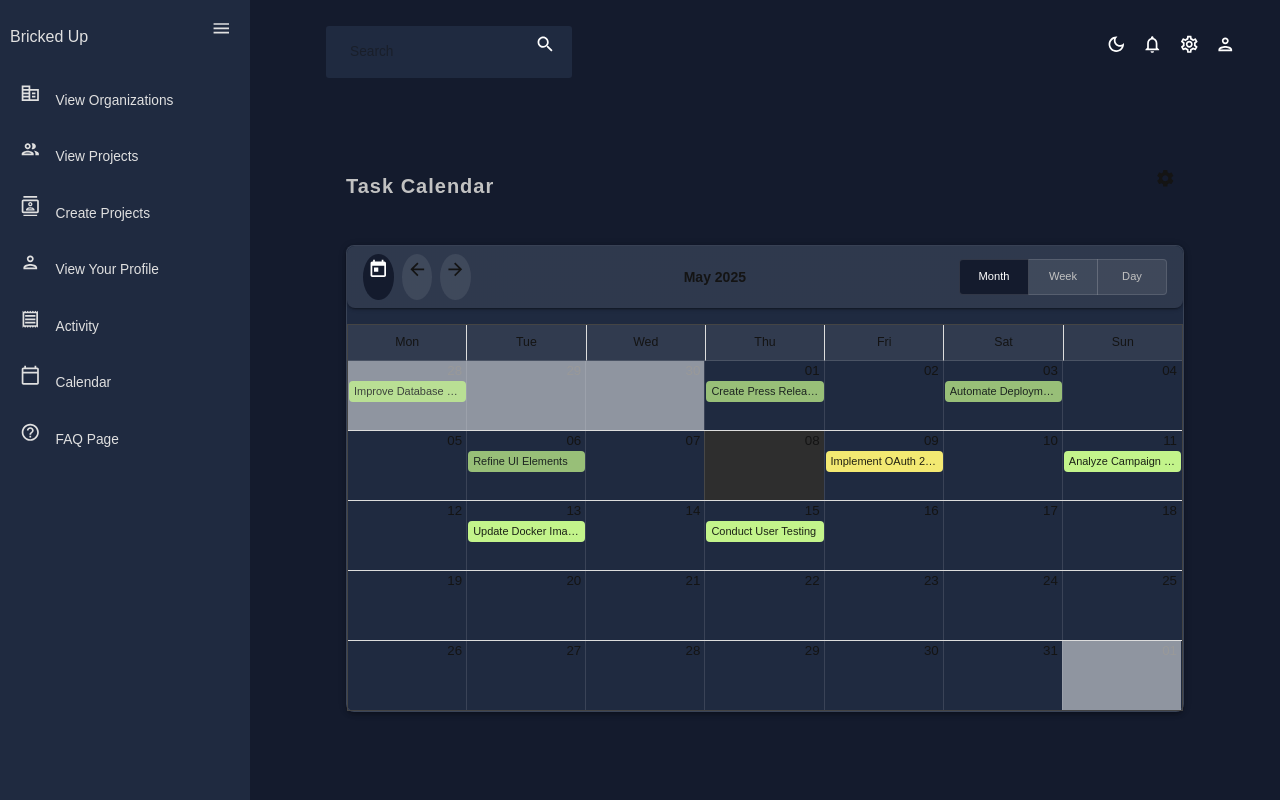
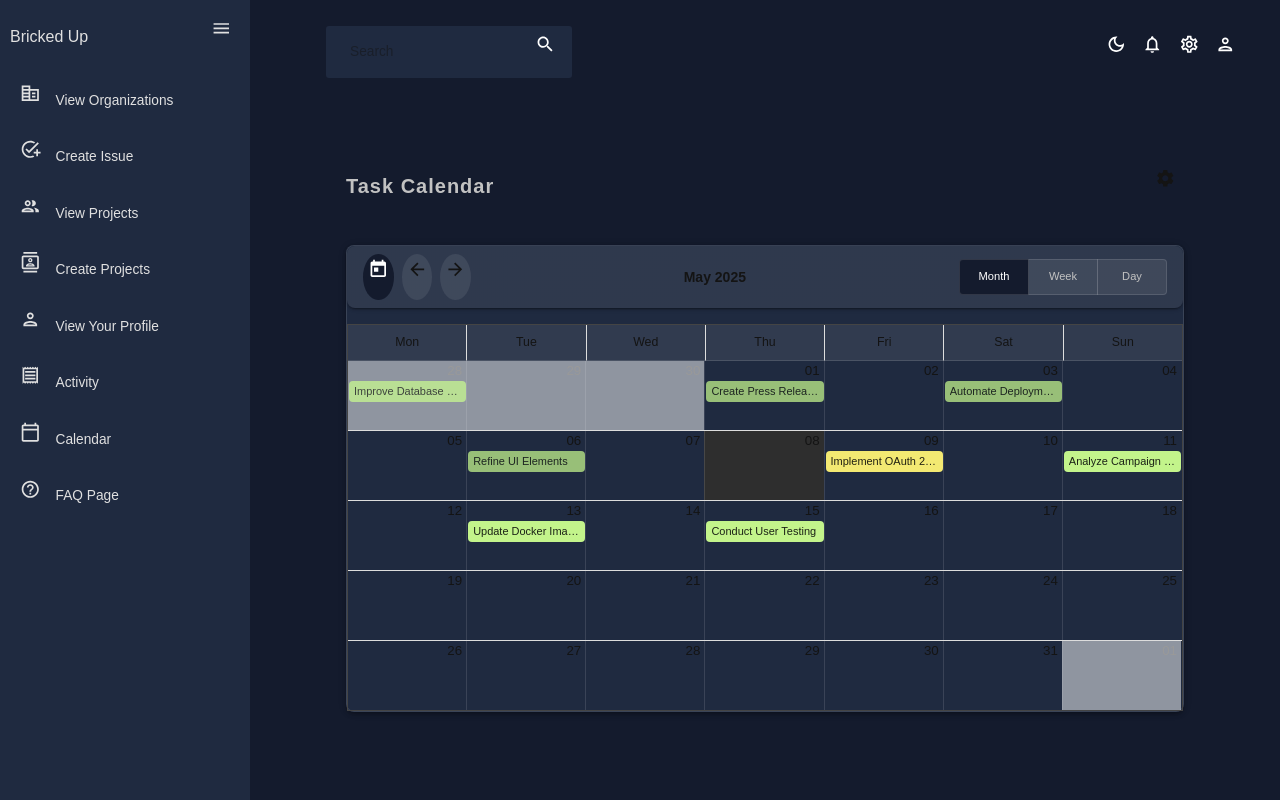
Before and after one commit to bricked-up/Frontend, a React (Create React App) app: page /calendar in a window 1280 px wide. Built offline with nearby package versions, Linux system fonts and the light colour scheme.

Commit message:
meow meow

```diff
--- a/src/Components/Sidebar.tsx
+++ b/src/Components/Sidebar.tsx
@@ -8,6 +8,7 @@ import ReceiptOutlinedIcon from "@mui/icons-material/ReceiptOutlined";
 import CalendarTodayOutlinedIcon from "@mui/icons-material/CalendarTodayOutlined";
 import HelpOutlineOutlinedIcon from "@mui/icons-material/HelpOutlineOutlined";
 import CorporateFareIcon from "@mui/icons-material/CorporateFare";
+import AddTaskIcon from "@mui/icons-material/AddTask";
 import { tokens } from "../theme";
 import { useState } from "react";
 import React from "react";
@@ -115,14 +116,22 @@ const Sidebar: React.FC<SidebarProps> = ({ isSidebar, setIsSidebar }) => {
           <Box>
             <Item
               title="View Organizations"
-              to="/vieworg"
+              to="/viewOrg"
               icon={<CorporateFareIcon />}
+              selected={selected}
+              setSelected={setSelected}
+            />
+
+            <Item
+              title="Create Issue"
+              to="/createIssue"
+              icon={<AddTaskIcon />}
               selected={selected}
               setSelected={setSelected}
             />
             <Item
               title="View Projects"
-              to="/viewteam"
+              to="/viewProject"
               icon={<PeopleOutlinedIcon />}
               selected={selected}
               setSelected={setSelected}
--- a/src/pages/App.tsx
+++ b/src/pages/App.tsx
@@ -10,12 +10,14 @@ import LandingPage from "./LandingPage";
 import Dashboard from "./DashBoard";
 import Layout from "../Components/Layout";
 import AboutUser from "./AboutUser";
-import ViewTeam from "../Components/ViewTeams";
+import ViewProject from "../Components/ViewProject";
 import { useUser } from "../hooks/UserContext";
 import Error500Page from "./Error500Page";
 import Activity from "../pages/Activity";
 import CalendarPage from "../pages/Calendar";
 import ViewOrg from "./ViewOrganization";
+import CreateTask from "../Components/CreateIssue/CreateIssue";
+import { mockBoard } from "../Components/CreateIssue/CreateIssue";
 
 function App() {
   const [theme, colorMode] = useMode();
@@ -78,11 +80,12 @@ function App() {
                     <Dashboard />
                   }
                 />
-                <Route path="/view_team" element={<ViewTeam />} />
-                <Route path="/about_user" element={<AboutUser />} />
+                <Route path="/viewProject" element={<ViewProject />} />
+                <Route path="/aboutUser" element={<AboutUser />} />
                 <Route path="/activity" element={<Activity />} />
                 <Route path="/calendar" element={<CalendarPage />} />
-                <Route path="/vieworg" element={<ViewOrg />} />
+                <Route path="/viewOrg" element={<ViewOrg />} />
+                <Route path="/createIssue" element={<CreateTask board={mockBoard} />} />
               </Route>
 
               {/* routes for 404 and server errors */}
```
Also changed, not shown: src/App.tsx (deleted, +0 -18 lines). Lines whose indentation alone changed are shown as unchanged.
